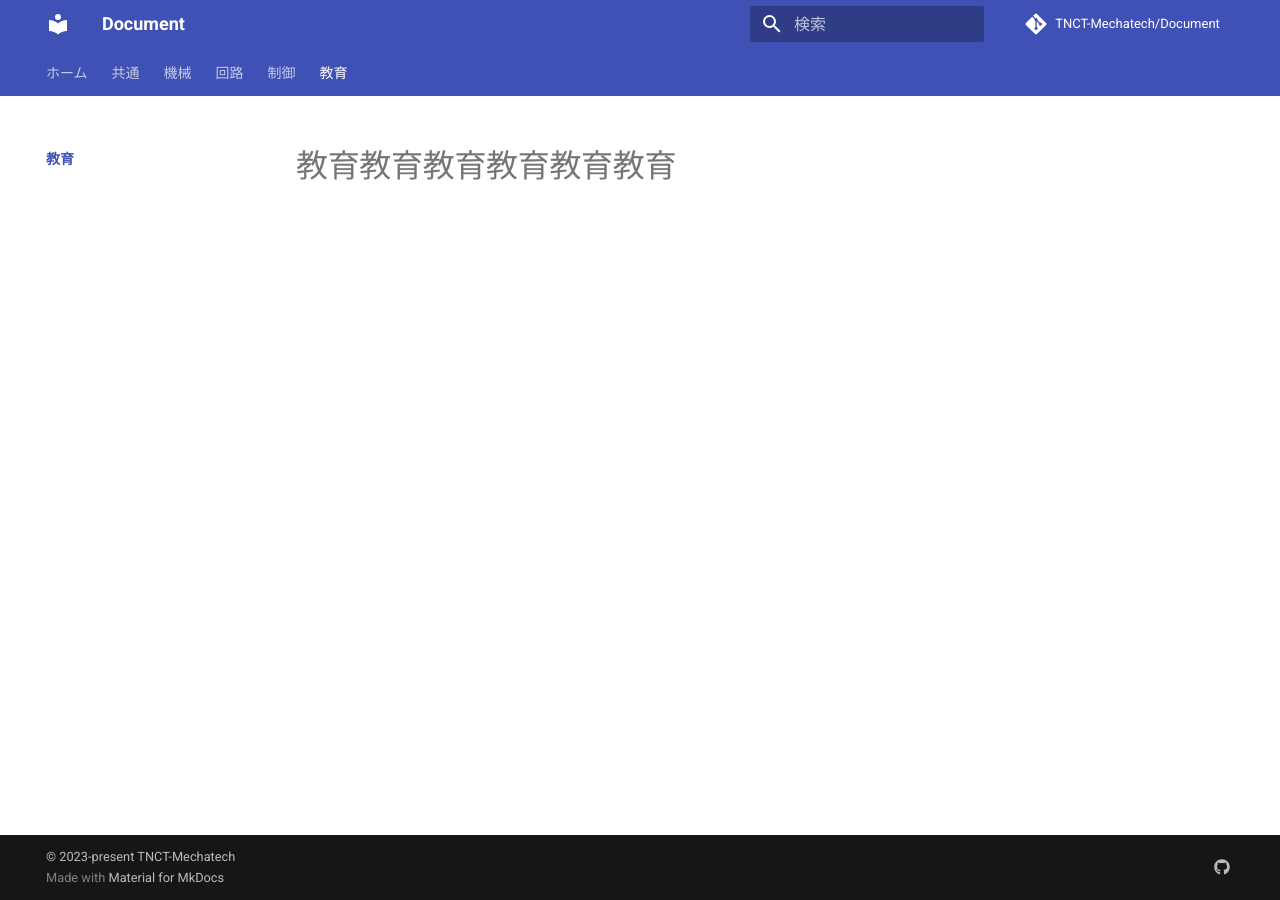
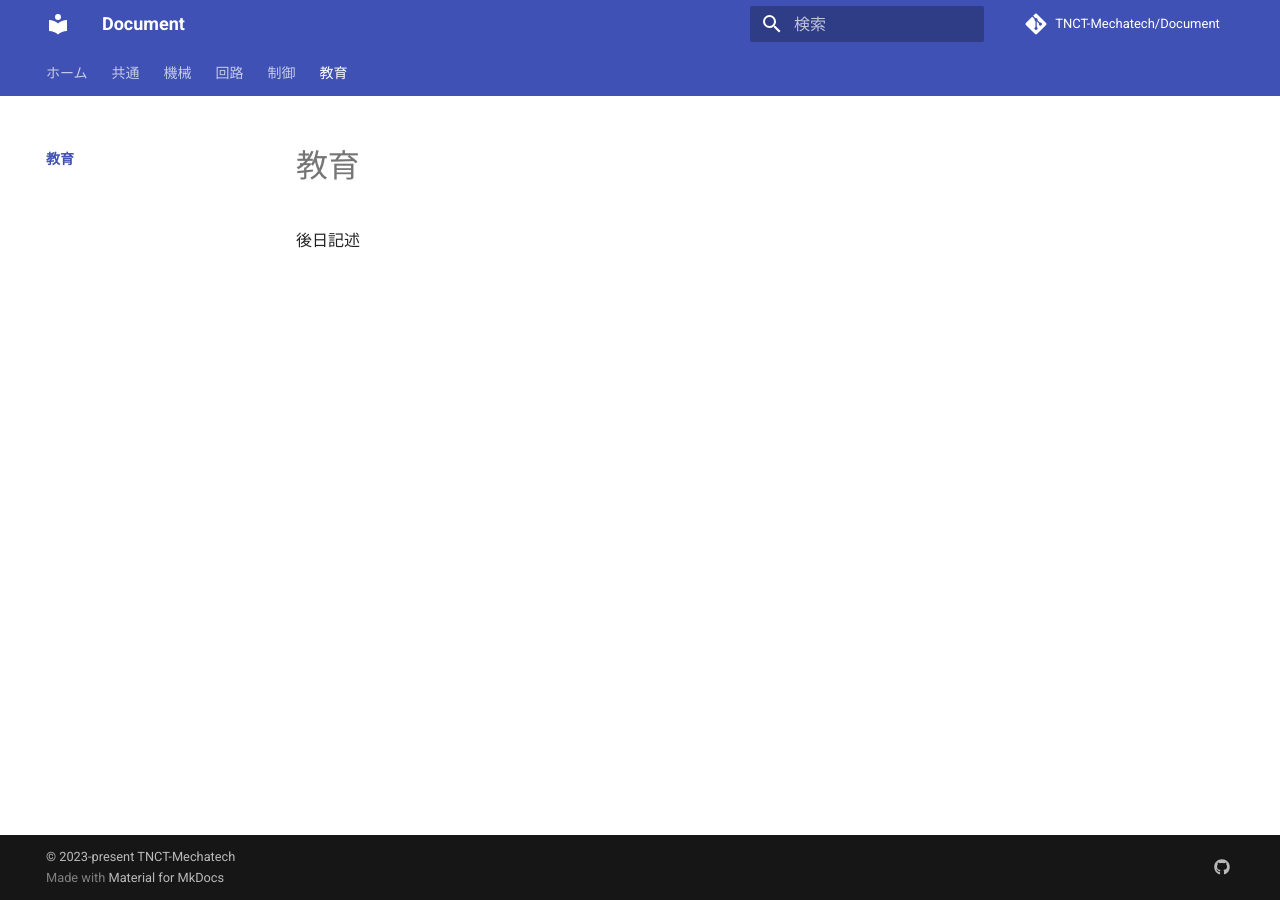
Before and after one commit to TNCT-Mechatech/Document, an MkDocs documentation site: the page built from docs/education/index.md, in a window 1280 px wide. Built offline with MkDocs 1.6.1 and Material for MkDocs 9.7.7, drawn with Linux system fonts in a browser that asks for light colours; comment, search, counter and statistics services are not loaded.

Commit message:
change: education section header

```diff
--- a/docs/education/index.md
+++ b/docs/education/index.md
@@ -1 +1,3 @@
-# 教育教育教育教育教育教育
+# 教育
+
+後日記述
```
